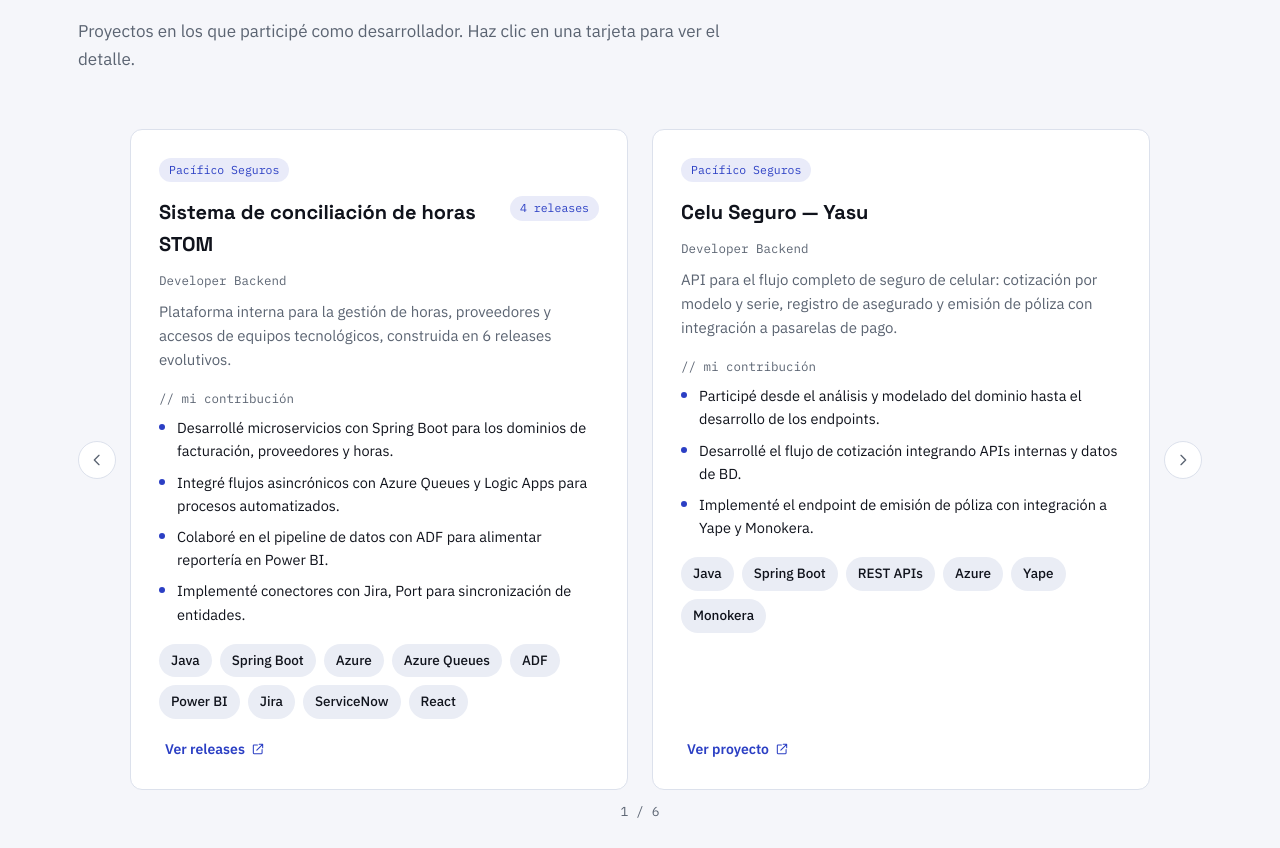
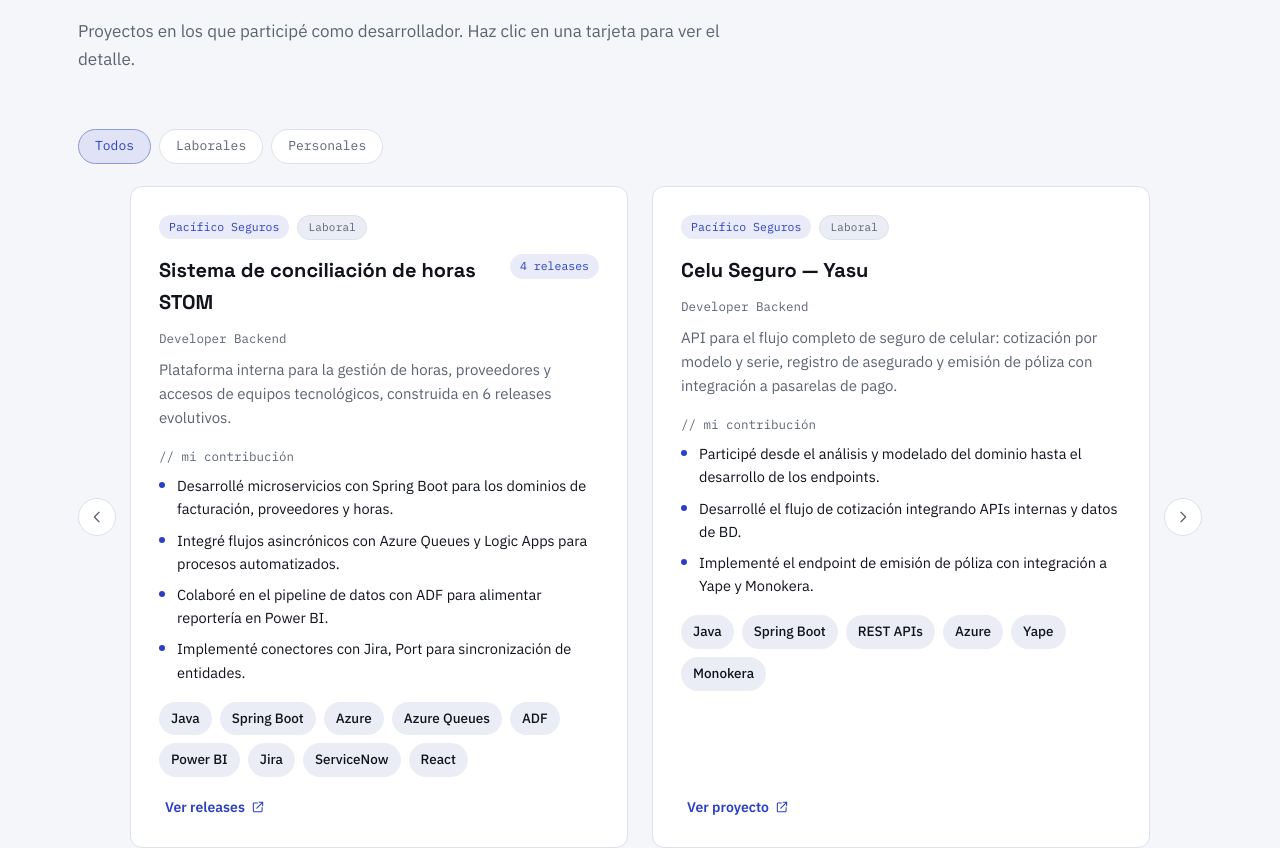
Before and after one commit to danielgutierrez13/mi-portafolio, a React (Vite) app: page / in a window 1280 px wide. Shown: the part 5140-5988 px from the top of the page. Built offline with nearby package versions, Linux system fonts and the light colour scheme; no server answers.

Commit message:
[feature]: add proyecto cenfro, apk

```diff
--- a/src/components/sections/Projects/Projects.tsx
+++ b/src/components/sections/Projects/Projects.tsx
@@ -5,20 +5,38 @@
 import { Section } from '../../layout/Section';
 import { ProjectLightbox } from './ProjectLightbox';
 import { useSwipe } from '../../../hooks/useSwipe';
-import { PROJECTS, type ProjectItem } from '../../../data/projects';
+import { PROJECTS, type ProjectItem, type ProjectCategory } from '../../../data/projects';
 import { useFlags } from '../../../config/flags';
+
+type CategoryFilter = ProjectCategory | 'todos';
+
+const CATEGORY_TABS: ReadonlyArray<{ value: CategoryFilter; label: string }> = [
+  { value: 'todos', label: 'Todos' },
+  { value: 'laboral', label: 'Laborales' },
+  { value: 'personal', label: 'Personales' },
+];
 
 interface ProjectCardProps {
   readonly item: ProjectItem;
   readonly onOpen: (item: ProjectItem) => void;
 }
 
+const CATEGORY_LABELS: Record<ProjectCategory, string> = {
+  laboral: 'Laboral',
+  personal: 'Personal',
+};
+
 function ProjectCard({ item, onOpen }: ProjectCardProps) {
-  const { placeholder, badge, title, role, releases, description, contribLabel, bullets, chips, linkLabel } = item;
+  const { category, placeholder, badge, title, role, releases, description, contribLabel, bullets, chips, linkLabel } = item;
 
   return (
     <div className={`project-card${placeholder ? ' project-card--placeholder' : ''}`}>
-      {badge && <span className="project-card__badge">{badge}</span>}
+      <div className="project-card__badges">
+        {badge && <span className="project-card__badge">{badge}</span>}
+        <span className={`project-card__category project-card__category--${category}`}>
+          {CATEGORY_LABELS[category]}
+        </span>
+      </div>
       <div className="project-card__top">
         <h3>{title}</h3>
         {releases && <span className="project-card__releases">{releases}</span>}
@@ -40,10 +58,13 @@
 export function Projects() {
   const { showJne } = useFlags();
   const [activeProject, setActiveProject] = useState<ProjectItem | null>(null);
+  const [category, setCategory] = useState<CategoryFilter>('todos');
   const [current, setCurrent] = useState(0);
   const [perPage, setPerPage] = useState(2);
   const { eyebrow, heading, description, items: allItems } = PROJECTS;
-  const items = showJne ? allItems : allItems.filter((item) => item.badge !== 'JNE');
+  const items = allItems
+    .filter((item) => showJne || item.badge !== 'JNE')
+    .filter((item) => category === 'todos' || item.category === category);
 
   const total = items.length;
   const pages = Math.ceil(total / perPage);
@@ -63,6 +84,11 @@
   const prev = useCallback(() => go(safeCurrent - 1), [safeCurrent, go]);
   const next = useCallback(() => go(safeCurrent + 1), [safeCurrent, go]);
 
+  const selectCategory = useCallback((value: CategoryFilter) => {
+    setCategory(value);
+    setCurrent(0);
+  }, []);
+
   const trackRef = useSwipe(prev, next);
 
   const start = safeCurrent * perPage;
@@ -71,6 +97,20 @@
   return (
     <Section id="proyectos">
       <SectionHead eyebrow={eyebrow} heading={heading} description={description} />
+      <div className="projects-filter" role="tablist" aria-label="Categorías de proyectos">
+        {CATEGORY_TABS.map(({ value, label }) => (
+          <button
+            key={value}
+            type="button"
+            role="tab"
+            aria-selected={category === value}
+            className={`projects-filter__tab${category === value ? ' is-active' : ''}`}
+            onClick={() => selectCategory(value)}
+          >
+            {label}
+          </button>
+        ))}
+      </div>
       <div className="projects-carousel">
         <div className="projects-carousel__row">
           <button
--- a/src/context/FlagsProvider.tsx
+++ b/src/context/FlagsProvider.tsx
@@ -9,6 +9,8 @@
   const [flags, setFlags] = useState<Flags>({ showJne: false });
 
   useEffect(() => {
+    // En local (dev) no se consulta el flag: se mantiene desactivado.
+    if (!import.meta.env.PROD) return;
     fetch('/api/jne-flag')
       .then((r) => r.json())
       .then((data: { value: boolean }) => setFlags({ showJne: data.value }))
--- a/src/data/projects.ts
+++ b/src/data/projects.ts
@@ -3,8 +3,11 @@
   readonly title: string;
 }
 
+export type ProjectCategory = 'laboral' | 'personal';
+
 export interface ProjectItem {
   readonly id: string;
+  readonly category: ProjectCategory;
   readonly placeholder: boolean;
   readonly confidential: boolean;
   readonly badge: string;
@@ -36,6 +39,7 @@
   items: [
     {
       id: 'proyecto-stom',
+      category: 'laboral',
       placeholder: false,
       confidential: true,
       badge: 'Pacífico Seguros',
@@ -67,6 +71,7 @@
     },
     {
       id: 'proyecto-jne-capacitaciones',
+      category: 'laboral',
       placeholder: false,
       confidential: true,
       badge: 'JNE',
@@ -90,6 +95,7 @@
     },
     {
       id: 'proyecto-jne-riesgos',
+      category: 'laboral',
       placeholder: false,
       confidential: true,
       badge: 'JNE',
@@ -113,6 +119,7 @@
     },
     {
       id: 'proyecto-celu-seguro',
+      category: 'laboral',
       placeholder: false,
       confidential: true,
       badge: 'Pacífico Seguros',
@@ -135,6 +142,7 @@
     },
     {
       id: 'proyecto-rpa-carga-afiliacion',
+      category: 'laboral',
       placeholder: false,
       confidential: true,
       badge: 'Pacífico Seguros — RPA',
@@ -158,6 +166,7 @@
     },
     {
       id: 'proyecto-rpa-rentas-vitalicias',
+      category: 'laboral',
       placeholder: false,
       confidential: true,
       badge: 'Pacífico Seguros — RPA',
@@ -185,6 +194,7 @@
     },
     {
       id: 'proyecto-rpa-alta-codigos',
+      category: 'laboral',
       placeholder: false,
       confidential: true,
       badge: 'Pacífico Seguros — RPA',
@@ -207,6 +217,7 @@
     },
     {
       id: 'proyecto-entre-cuentas',
+      category: 'laboral',
       placeholder: false,
       confidential: true,
       badge: 'Redeban Colombia',
@@ -229,6 +240,7 @@
     },
     {
       id: 'proyecto-inicializaciones',
+      category: 'laboral',
       placeholder: false,
       confidential: true,
       badge: 'Redeban Colombia',
@@ -251,6 +263,7 @@
     },
     {
       id: 'proyecto-sispro-coffee',
+      category: 'laboral',
       placeholder: false,
       confidential: true,
       badge: 'PIDIA — Cliente varios',
@@ -274,6 +287,7 @@
     },
     {
       id: 'proyecto-restaurante',
+      category: 'laboral',
       placeholder: false,
       confidential: true,
       badge: 'PIDIA — Cliente varios',
@@ -297,6 +311,7 @@
     },
     {
       id: 'proyecto-landing-productos',
+      category: 'laboral',
       placeholder: false,
       confidential: true,
       badge: 'PIDIA — Cliente varios',
@@ -319,6 +334,7 @@
     },
     {
       id: 'proyecto-cenfrocafe-planta',
+      category: 'laboral',
       placeholder: false,
       confidential: true,
       badge: 'PIDIA — CENFROCAFE',
@@ -341,7 +357,56 @@
       releaseHistory: [],
     },
     {
+      id: 'proyecto-finpar',
+      category: 'personal',
+      placeholder: false,
+      confidential: false,
+      badge: 'Proyecto personal',
+      title: 'FinPar — Finanzas personales y en pareja',
+      role: 'Mobile Developer',
+      releases: null,
+      description:
+        'App móvil para gestión de finanzas personales y en pareja (Perú): registra ingresos por empleo con cálculo automático del sueldo neto y gastos por categoría, individuales o compartidos con la pareja.',
+      contribLabel: '// mi contribución',
+      bullets: [
+        'Desarrollé la app completa en Flutter con arquitectura feature-first, estado con Riverpod y navegación con go_router.',
+        'Implementé un motor propio de cálculo de sueldo neto (5ta y 4ta categoría: AFP/ONP, EPS, renta con deducción de 7 UIT, asignación familiar), cubierto con tests unitarios.',
+        'Modelé el backend en Supabase (Postgres, Auth y RLS) con espacios compartidos: invitación de la pareja por correo y atribución de cada ingreso/gasto a la persona correcta.',
+        'Construí el resumen mensual con balance, desglose por categoría y aporte individual vs. compartido.',
+      ],
+      chips: ['Flutter', 'Dart', 'Supabase', 'PostgreSQL', 'Riverpod', 'go_router'],
+      linkLabel: 'Ver proyecto',
+      images: [],
+      link: null,
+      releaseHistory: [],
+    },
+    {
+      id: 'proyecto-fittrack',
+      category: 'personal',
+      placeholder: false,
+      confidential: false,
+      badge: 'Proyecto personal',
+      title: 'FitTrack — Seguimiento fitness con IA',
+      role: 'Mobile Developer',
+      releases: null,
+      description:
+        'App móvil de seguimiento fitness (entrenamiento, alimentación e hidratación): catálogo de ejercicios, rutinas por día, cumplimiento diario con cronómetro, progreso corporal y generación de dietas y rutinas con IA.',
+      contribLabel: '// mi contribución',
+      bullets: [
+        'Desarrollé la app en Flutter con Clean Architecture (data/domain/presentation), estado con Riverpod y navegación de 6 pestañas con go_router.',
+        'Implementé la generación de planes de dieta y rutinas con IA, integrando Claude (Anthropic) y GPT (OpenAI) con clave por usuario y un generador local gratuito por reglas.',
+        'Construí el backend en Supabase (Auth, Postgres con RLS, Storage y Edge Functions) con catálogo de ejercicios, rutinas y seguimiento de progreso con gráficas.',
+        'Integré recordatorios de hidratación con notificaciones locales programables y control de roles (usuario / mantenedor / admin).',
+      ],
+      chips: ['Flutter', 'Dart', 'Supabase', 'Riverpod', 'IA', 'fl_chart'],
+      linkLabel: 'Ver proyecto',
+      images: [],
+      link: null,
+      releaseHistory: [],
+    },
+    {
       id: 'proyecto-wordle-java',
+      category: 'personal',
       placeholder: false,
       confidential: false,
       badge: 'Proyecto personal',
--- a/src/styles/sections/projects.css
+++ b/src/styles/sections/projects.css
@@ -1,3 +1,27 @@
+.projects-filter {
+  display: flex;
+  flex-wrap: wrap;
+  gap: 8px;
+  margin-bottom: 22px;
+}
+.projects-filter__tab {
+  font-family: var(--font-mono);
+  font-size: 13px;
+  color: var(--ink-soft);
+  background: var(--surface);
+  border: 1px solid var(--border);
+  border-radius: 999px;
+  padding: 6px 16px;
+  cursor: pointer;
+  transition: background .15s, color .15s, border-color .15s;
+}
+.projects-filter__tab:hover { color: var(--ink); background: var(--bg-alt); }
+.projects-filter__tab.is-active {
+  color: var(--primary);
+  border-color: color-mix(in srgb, var(--primary) 45%, var(--border));
+  background: color-mix(in srgb, var(--primary) 10%, transparent);
+}
+
 .projects-carousel {
   display: flex;
   flex-direction: column;
@@ -46,6 +70,13 @@
   border-style: dashed;
   border-color: color-mix(in srgb, var(--primary) 35%, var(--border));
 }
+.project-card__badges {
+  display: flex;
+  flex-wrap: wrap;
+  align-items: center;
+  gap: 8px;
+  margin-bottom: 14px;
+}
 .project-card__badge {
   align-self: flex-start;
   font-family: var(--font-mono);
@@ -54,7 +85,24 @@
   background: color-mix(in srgb, var(--primary) 10%, transparent);
   padding: 3px 10px;
   border-radius: 999px;
-  margin-bottom: 14px;
+}
+.project-card__category {
+  font-family: var(--font-mono);
+  font-size: 11px;
+  letter-spacing: .02em;
+  padding: 3px 10px;
+  border-radius: 999px;
+  border: 1px solid var(--border);
+  color: var(--ink-soft);
+  background: var(--bg-alt);
+}
+.project-card__category--personal {
+  color: #b8862b;
+  border-color: color-mix(in srgb, #d99a2b 45%, var(--border));
+  background: color-mix(in srgb, #d99a2b 12%, transparent);
+}
+.project-card__category--laboral {
+  color: var(--ink-soft);
 }
 .project-card__top { display: flex; justify-content: space-between; align-items: flex-start; gap: 12px; margin-bottom: 10px; }
 .project-card h3 { font-family: var(--font-display); font-size: 20px; font-weight: 700; }
```
